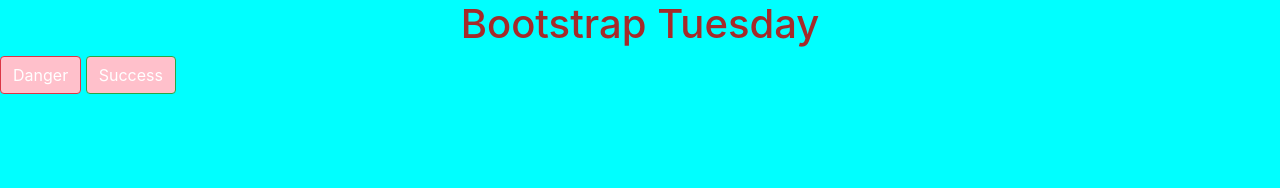
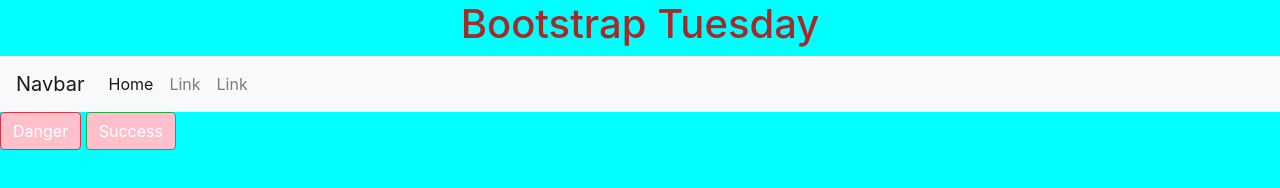
Before and after one commit to aleshakay/bootstrap, a plain HTML site: page index.html in a window 1280 px wide. Drawn offline with nearby package versions, Linux system fonts and the light colour scheme.

Commit message:
added nav bar

```diff
--- a/index.html
+++ b/index.html
@@ -10,6 +10,26 @@
 </head>
 <body>
     <h1 class="dayTitle">Bootstrap Tuesday</h1>
+    <nav class="navbar navbar-expand-lg navbar-light bg-light">
+            <a class="navbar-brand" href="#">Navbar</a>
+            <button class="navbar-toggler" type="button" data-toggle="collapse" data-target="#navbarSupportedContent" aria-controls="navbarSupportedContent" aria-expanded="false" aria-label="Toggle navigation">
+              <span class="navbar-toggler-icon"></span>
+            </button>
+
+            <div class="collapse navbar-collapse" id="navbarSupportedContent">
+              <ul class="navbar-nav mr-auto">
+                <li class="nav-item active">
+                  <a class="nav-link" href="#">Home <span class="sr-only">(current)</span></a>
+                </li>
+                <li class="nav-item">
+                  <a class="nav-link" href="#">Link</a>
+                </li>
+                <li class="nav-item">
+                  <a class="nav-link" href="#">Link</a>
+                </li>
+              </ul>
+            </div>
+          </nav>
     <button type="button" class="btn btn-danger">Danger</button>
     <button type="button" class="btn btn-success">Success</button>
 
```
